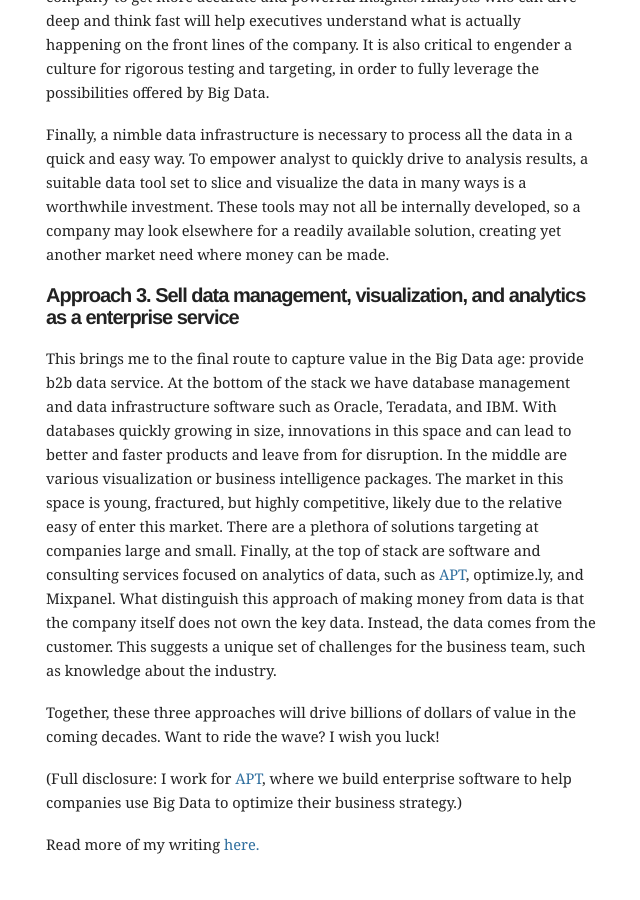
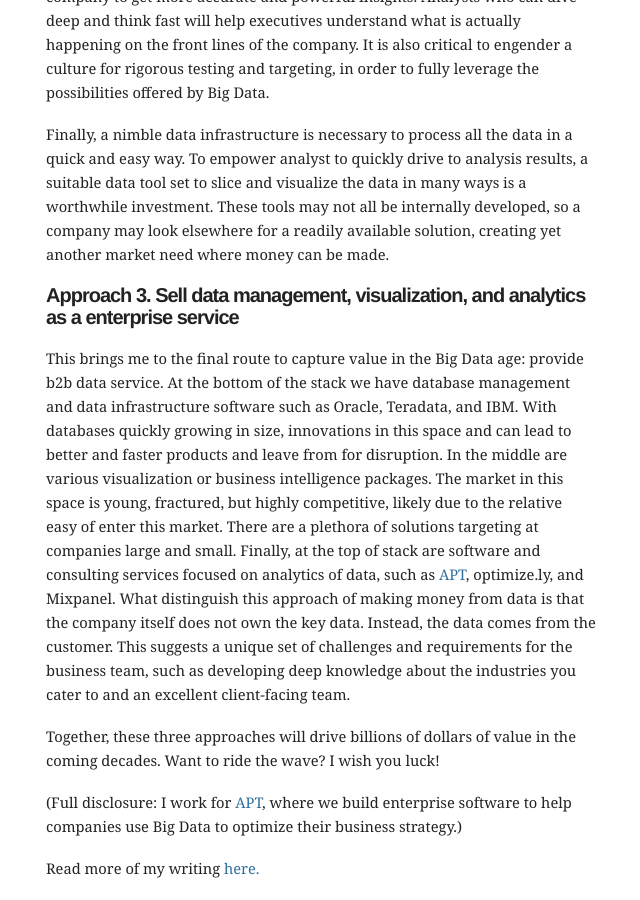
Before and after one commit to mbwong/mbwong.github.com, a Jekyll site: the page built from _posts/2013-01-12-how-to-make-money-from-big-data.md, in a window 1280 px wide and 900 px high, scrolled down 3014 px. Shown: the whole window, without its empty margins (304-944 px from the left). Built offline with Jekyll 4.4.1, drawn with Linux system fonts in a browser that asks for light colours; before the commit the page ends 3890 px from its top, so only the background shows below that.

Commit message:
Update _posts/2013-01-12-how-to-make-money-from-big-data.md

```diff
--- a/_posts/2013-01-12-how-to-make-money-from-big-data.md
+++ b/_posts/2013-01-12-how-to-make-money-from-big-data.md
@@ -70,7 +70,7 @@
 
 ##Approach 3. Sell data management, visualization, and analytics as a enterprise service
 
-This brings me to the final route to capture value in the Big Data age: provide b2b data service. At the bottom of the stack we have database management and data infrastructure software such as Oracle, Teradata, and IBM. With databases quickly growing in size, innovations in this space and can lead to better and faster products and leave from for disruption. In the middle are various visualization or business intelligence packages. The market in this space is young, fractured, but highly competitive, likely due to the relative easy of enter this market. There are a plethora of solutions targeting at companies large and small. Finally, at the top of stack are software and consulting services focused on analytics of data, such as [APT][apt], optimize.ly, and Mixpanel. What distinguish this approach of making money from data is that the company itself does not own the key data. Instead, the data comes from the customer. This suggests a unique set of challenges for the business team, such as knowledge about the industry.
+This brings me to the final route to capture value in the Big Data age: provide b2b data service. At the bottom of the stack we have database management and data infrastructure software such as Oracle, Teradata, and IBM. With databases quickly growing in size, innovations in this space and can lead to better and faster products and leave from for disruption. In the middle are various visualization or business intelligence packages. The market in this space is young, fractured, but highly competitive, likely due to the relative easy of enter this market. There are a plethora of solutions targeting at companies large and small. Finally, at the top of stack are software and consulting services focused on analytics of data, such as [APT][apt], optimize.ly, and Mixpanel. What distinguish this approach of making money from data is that the company itself does not own the key data. Instead, the data comes from the customer. This suggests a unique set of challenges and requirements for the business team, such as developing deep knowledge about the industries you cater to and an excellent client-facing team.
 
 Together, these three approaches will drive billions of dollars of value in the coming decades. Want to ride the wave? I wish you luck!
 
```
